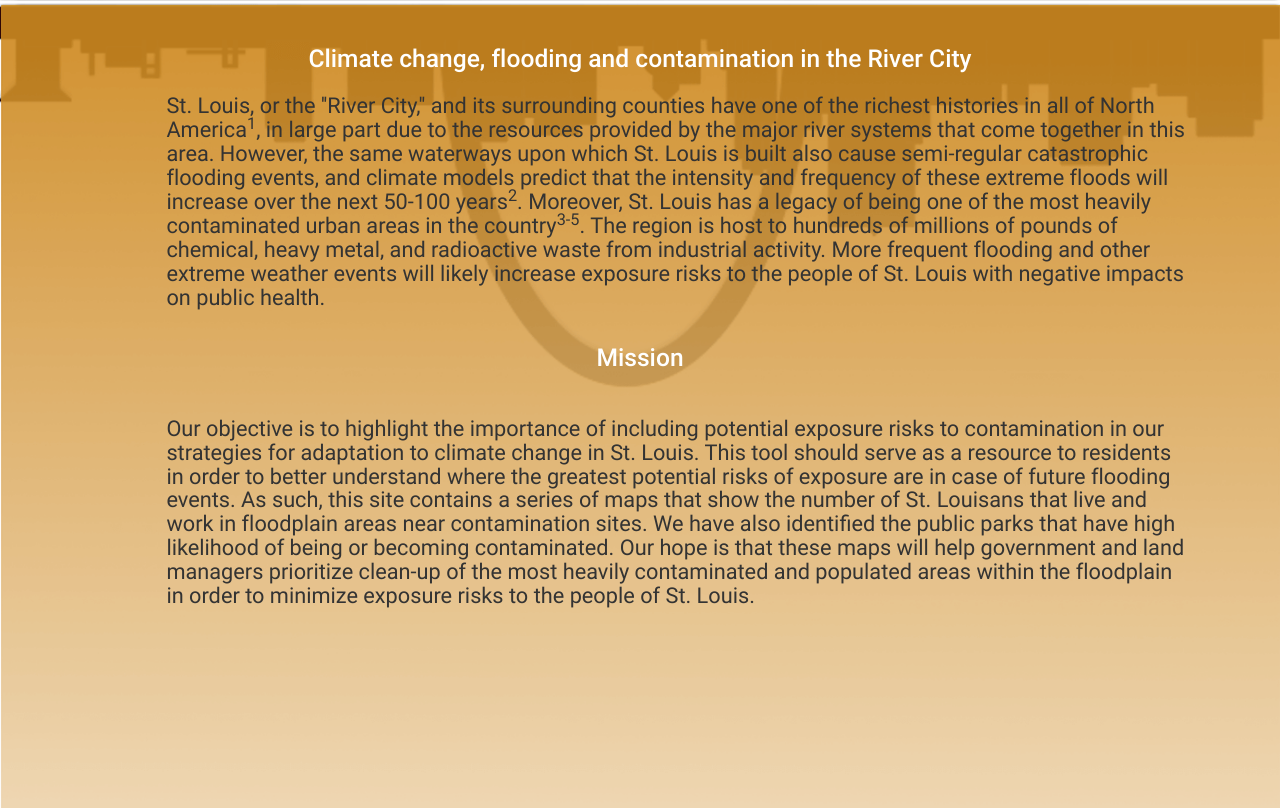
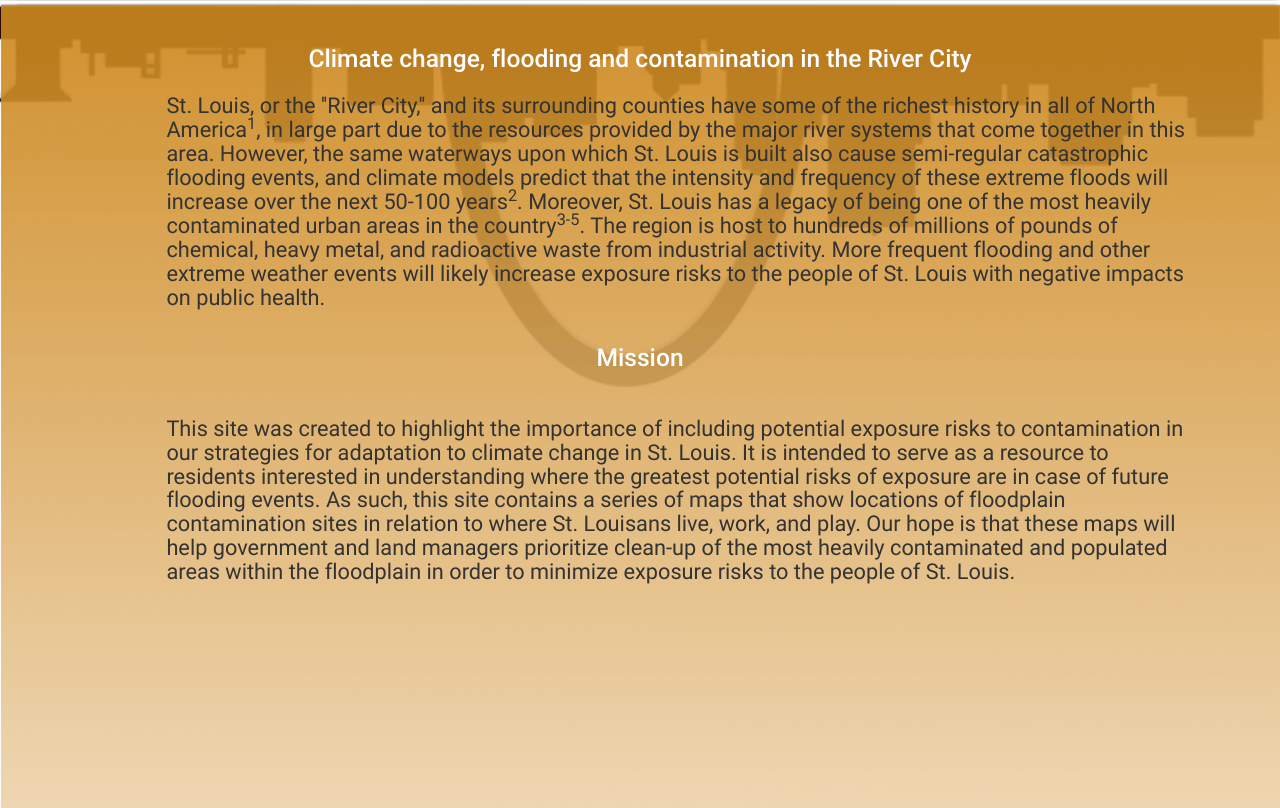
Before and after one commit to skoltz/upwiththewaters-landing, a website: page index.html in a window 1280 px wide. Shown: the part 390-1198 px from the top of the page. Drawn offline with Linux system fonts and the light colour scheme.

Commit message:
text updated

```diff
--- a/index.html
+++ b/index.html
@@ -24,13 +24,13 @@
         <div class="container intro-text">
     	   <h5 class="main-page-title">Climate change, flooding and contamination in the River City</h5>
            <h5 id="main-page-intro">
-                St. Louis, or the ''River City,'' and its surrounding counties have one of the richest histories in all of North America<sup>1</sup>, in large part due to the resources provided by the major river systems that come together in this area. However, the same waterways upon which St. Louis is built also cause semi-regular catastrophic flooding events, and climate models predict that the intensity and frequency of these extreme floods will increase over the next 50-100 years<sup>2</sup>. Moreover, St. Louis has a legacy of being one of the most heavily contaminated urban areas in the country<sup>3-5</sup>. The region is host to hundreds of millions of pounds of chemical, heavy metal, and radioactive waste from industrial activity. More frequent flooding and other extreme weather events will likely increase exposure risks to the people of St. Louis with negative impacts on public health.
+                St. Louis, or the ''River City,'' and its surrounding counties have some of the richest history in all of North America<sup>1</sup>, in large part due to the resources provided by the major river systems that come together in this area. However, the same waterways upon which St. Louis is built also cause semi-regular catastrophic flooding events, and climate models predict that the intensity and frequency of these extreme floods will increase over the next 50-100 years<sup>2</sup>. Moreover, St. Louis has a legacy of being one of the most heavily contaminated urban areas in the country<sup>3-5</sup>. The region is host to hundreds of millions of pounds of chemical, heavy metal, and radioactive waste from industrial activity. More frequent flooding and other extreme weather events will likely increase exposure risks to the people of St. Louis with negative impacts on public health.
                 </h5>
                 <br>
                 <h5 class="main-page-title" id="main-page-title-sub">Mission</h5>
                 <br>
                 <h5 id="main-page-intro">
-                Our objective is to highlight the importance of including potential exposure risks to contamination in our strategies for adaptation to climate change in St. Louis. This tool should serve as a resource to residents in order to better understand where the greatest potential risks of exposure are in case of future flooding events. As such, this site contains a series of maps that show the number of St. Louisans that live and work in floodplain areas near contamination sites. We have also identified the public parks that have high likelihood of being or becoming contaminated. Our hope is that these maps will help government and land managers prioritize clean-up of the most heavily contaminated and populated areas within the floodplain in order to minimize exposure risks to the people of St. Louis.
+                This site was created to highlight the importance of including potential exposure risks to contamination in our strategies for adaptation to climate change in St. Louis. It is intended to serve as a resource to residents interested in understanding where the greatest potential risks of exposure are in case of future flooding events. As such, this site contains a series of maps that show locations of floodplain contamination sites in relation to where St. Louisans live, work, and play. Our hope is that these maps will help government and land managers prioritize clean-up of the most heavily contaminated and populated areas within the floodplain in order to minimize exposure risks to the people of St. Louis.
                 </h5>
         </div>
 
```
